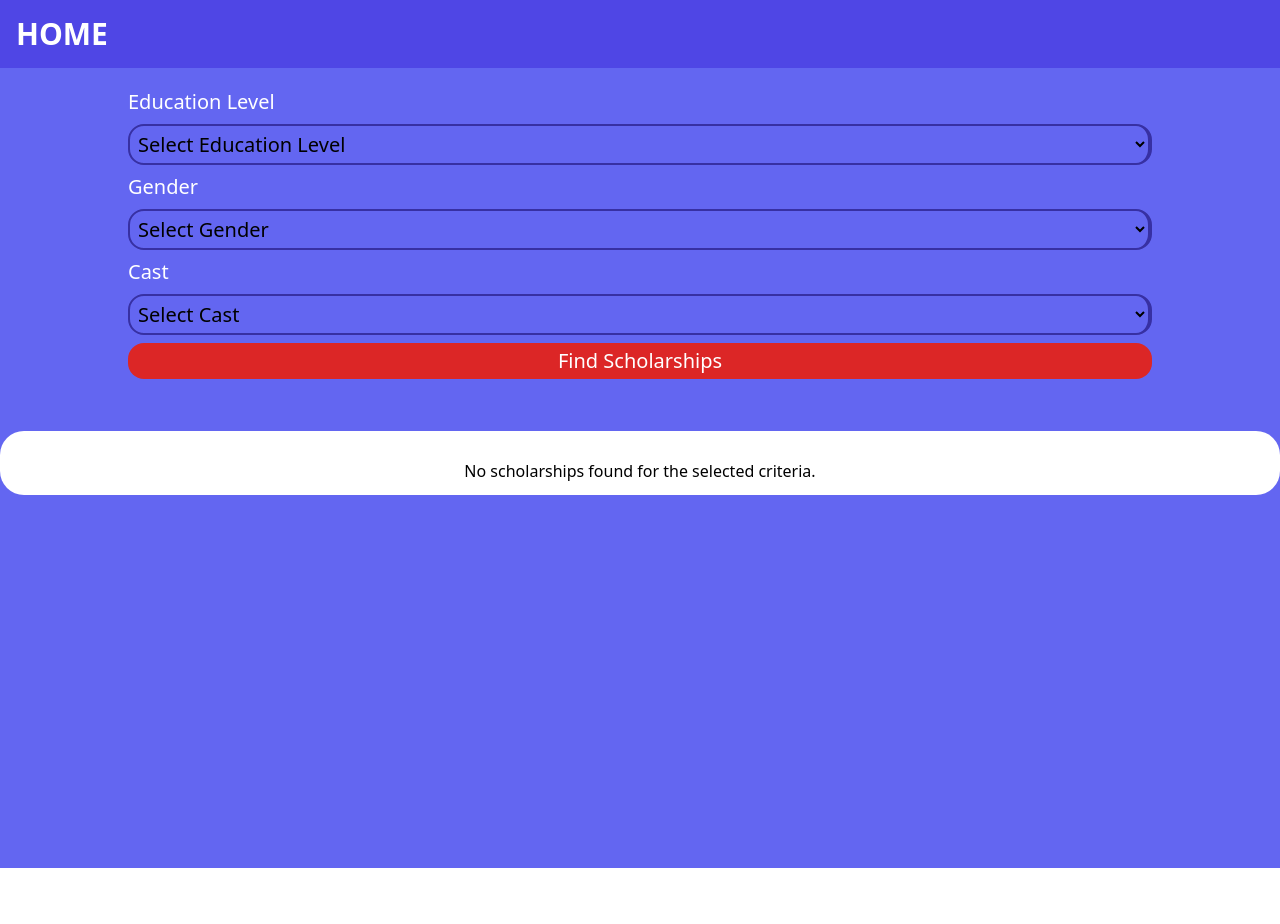
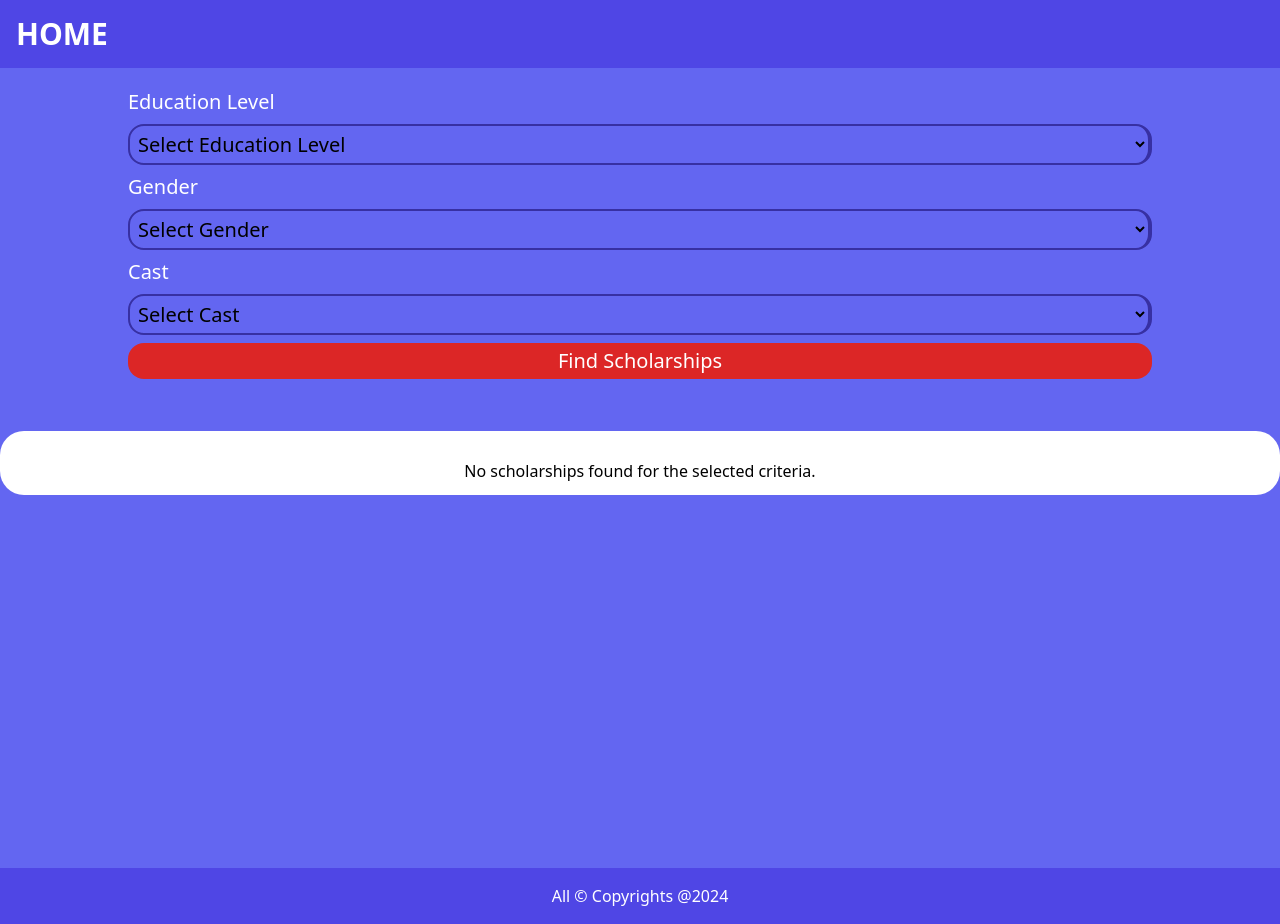
Before and after one commit to balwan-coding/Scholarship-finder-, a React (Vite) app: page /Scholar in a window 1280 px wide. Before the commit the page ends 868 px from the top, so only its background shows below. Built offline with nearby package versions, Linux system fonts and the light colour scheme.

Commit message:
add footer

```diff
--- a/src/App.jsx
+++ b/src/App.jsx
@@ -3,16 +3,17 @@ import Navbar from "./Navbar";
 import HomePage from "./HomePage";
 import { Route, Routes } from "react-router-dom";
 import Scholar from "./Scholar";
+import Footer from "./Footer";
 
 function App() {
   return (
     <>
       <Navbar />
-
       <Routes>
         <Route index element={<HomePage />}></Route>
         <Route path="/Scholar" element={<Scholar />}></Route>
       </Routes>
+      <Footer />
     </>
   );
 }
--- a/src/Footer.jsx
+++ b/src/Footer.jsx
@@ -1,7 +1,11 @@
 import React from "react";
 
 function Footer() {
-  return <div></div>;
+  return (
+    <div className="box-border flex items-center justify-center p-4 text-white bg-indigo-600 ">
+      All &copy; Copyrights @2024
+    </div>
+  );
 }
 
 export default Footer;
```
